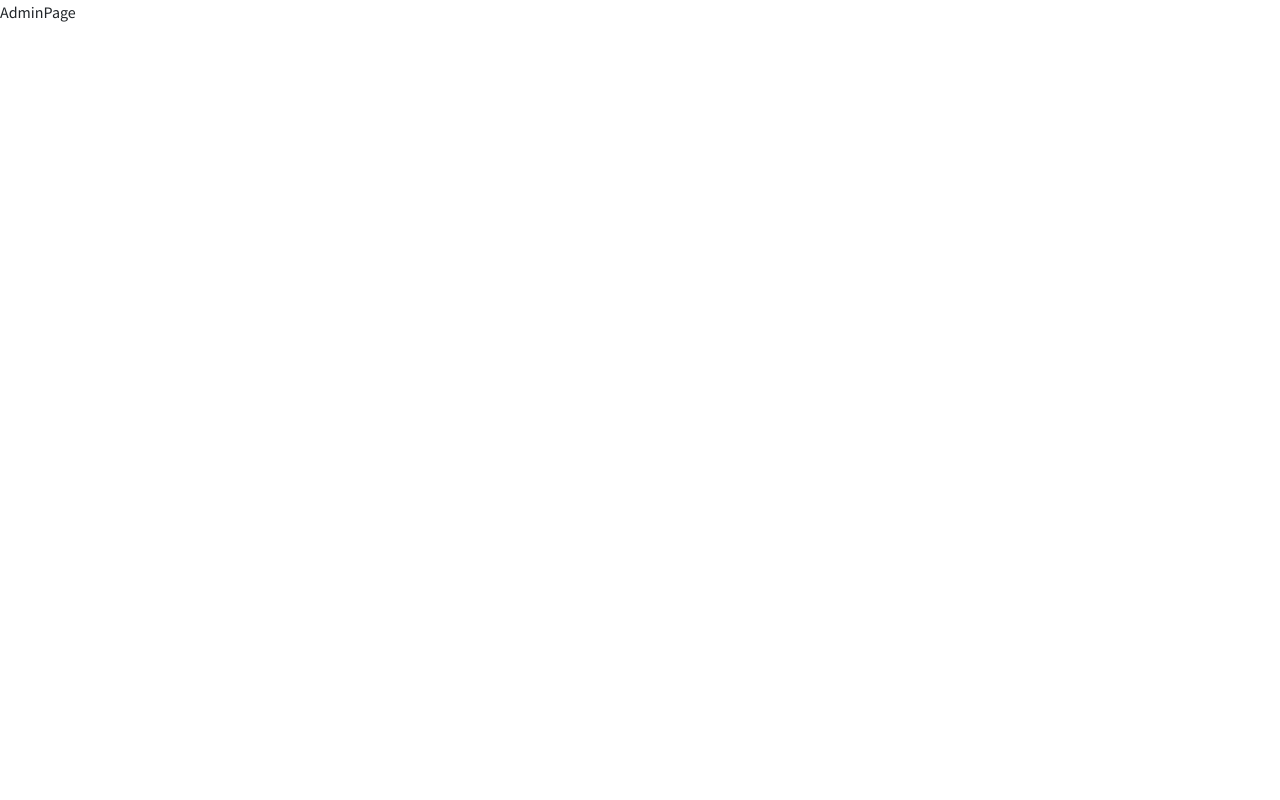
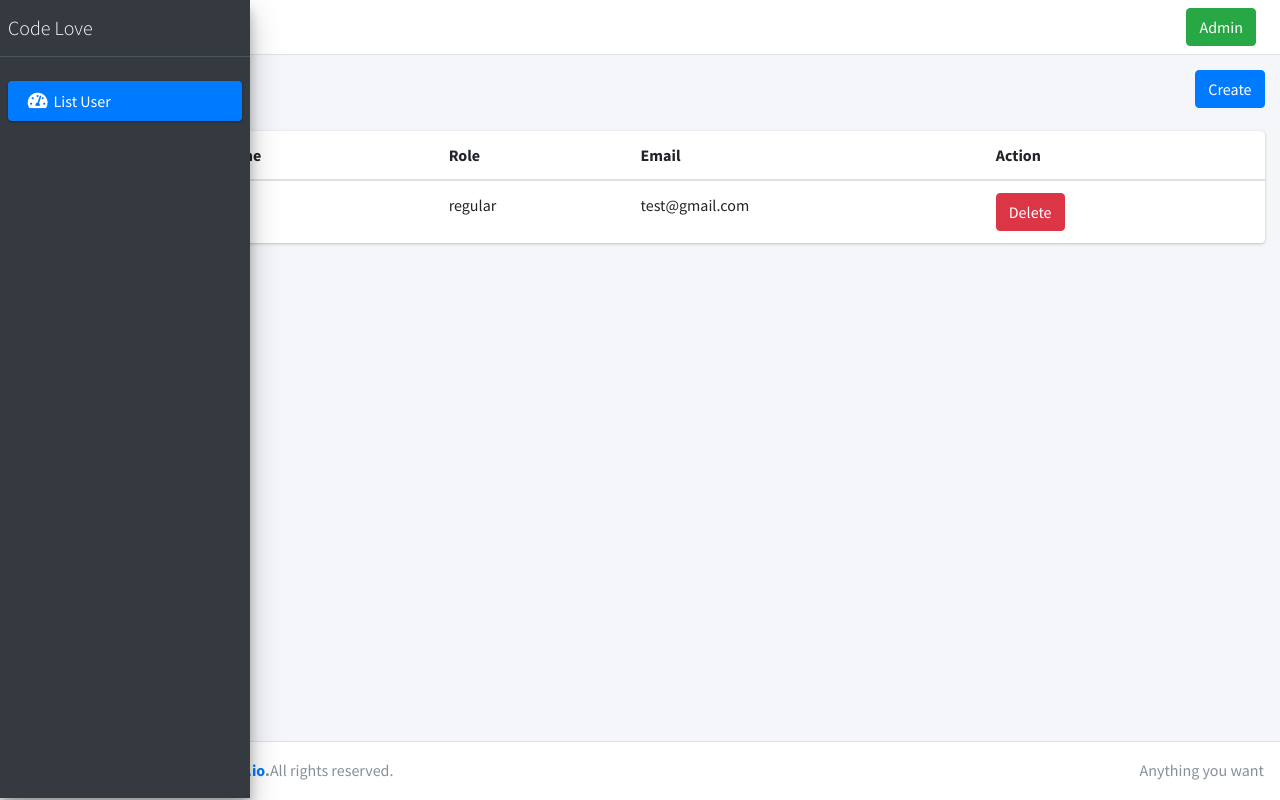
Before and after one commit to dovietduc/client_redux_auth_demo, a React (Create React App) app: page /admin in a window 1280 px wide. Built offline with nearby package versions, Linux system fonts and the light colour scheme.

Commit message:
layout admin

```diff
--- /dev/null
+++ b/src/components/common/AsideComponent.js
@@ -0,0 +1,33 @@
+import React from 'react';
+
+function AsideComponent() {
+    return (
+        <aside className="main-sidebar sidebar-dark-primary elevation-4">
+            <a href="https://github.com" className="brand-link">
+                <span className="brand-text font-weight-light">Code Love</span>
+            </a>
+            <div className="sidebar">
+                <nav className="mt-4">
+                    <ul
+                        className="nav nav-pills nav-sidebar flex-column"
+                        data-widget="treeview"
+                        role="menu"
+                        data-accordion="false"
+                    >
+                        <li className="nav-item menu-open">
+                            <a
+                                href="https://github.com"
+                                className="nav-link active"
+                            >
+                                <i className="nav-icon fas fa-tachometer-alt"></i>
+                                <p>List User</p>
+                            </a>
+                        </li>
+                    </ul>
+                </nav>
+            </div>
+        </aside>
+    );
+}
+
+export default AsideComponent;
--- /dev/null
+++ b/src/components/common/FooterComponent.js
@@ -0,0 +1,18 @@
+import React from 'react';
+
+function FooterComponent() {
+    return (
+        <footer className="main-footer">
+            <div className="float-right d-none d-sm-inline">
+                Anything you want
+            </div>
+            <strong>
+                Copyright © 2014-2021
+                <a href="https://adminlte.io">AdminLTE.io</a>.
+            </strong>
+            All rights reserved.
+        </footer>
+    );
+}
+
+export default FooterComponent;
--- /dev/null
+++ b/src/components/common/NavComponent.js
@@ -0,0 +1,22 @@
+import React from 'react';
+
+function NavComponent() {
+    return (
+        <nav className="main-header navbar navbar-expand navbar-white navbar-light">
+            <ul className="navbar-nav">
+                <li className="nav-item d-none d-sm-inline-block">
+                    <button type="button" className="btn btn-primary">
+                        Logout
+                    </button>
+                </li>
+            </ul>
+            <ul className="navbar-nav ml-auto">
+                <li className="nav-item mr-3">
+                    <a className="btn btn-success">Admin</a>
+                </li>
+            </ul>
+        </nav>
+    );
+}
+
+export default NavComponent;
--- /dev/null
+++ b/src/layouts/AdminLayout.js
@@ -0,0 +1,20 @@
+import React from 'react';
+import NavComponent from '../components/common/NavComponent';
+import AsideComponent from '../components/common/AsideComponent';
+import FooterComponent from '../components/common/FooterComponent';
+
+function AdminLayout(props) {
+    console.log(props);
+    return (
+        <div className="wrapper">
+
+            <NavComponent/>
+            <AsideComponent/>
+                { props.children }
+            <FooterComponent/>
+
+        </div>
+    );
+}
+
+export default AdminLayout;
--- a/src/pages/AdminPage.js
+++ b/src/pages/AdminPage.js
@@ -1,9 +1,70 @@
-import React from 'react'
+import React from 'react';
+import AdminLayout from '../layouts/AdminLayout';
 
 function AdminPage() {
-  return (
-    <div>AdminPage</div>
-  )
+    return (
+        <AdminLayout>
+            <div className="content-wrapper">
+                <div className="content-header">
+                    <div className="container-fluid">
+                        <div className="row mb-2">
+                            <div className="col-sm-6">
+                                <h1 className="m-0">List User</h1>
+                            </div>
+                            <div className="col-sm-6">
+                                <ol className="breadcrumb float-sm-right">
+                                    <li className="breadcrumb-item">
+                                        <a
+                                            className="btn btn-primary"
+                                            href="/admin/user/create"
+                                        >
+                                            Create
+                                        </a>
+                                    </li>
+                                </ol>
+                            </div>
+                        </div>
+                    </div>
+                </div>
+                <div className="content">
+                    <div className="container-fluid">
+                        <div className="row">
+                            <div className="col-12">
+                                <div className="card">
+                                    <div className="card-body table-responsive p-0">
+                                        <table className="table table-hover text-nowrap">
+                                            <thead>
+                                                <tr>
+                                                    <th>ID</th>
+                                                    <th>UserName</th>
+                                                    <th>Role</th>
+                                                    <th>Email</th>
+                                                    <th>Action</th>
+                                                </tr>
+                                            </thead>
+                                            <tbody>
+                                                <tr>
+                                                    <td>183</td>
+                                                    <td>test</td>
+                                                    <td>regular</td>
+                                                    <td>test@gmail.com</td>
+                                                    <td>
+                                                        <button className="btn btn-danger">
+                                                            Delete
+                                                        </button>
+                                                    </td>
+                                                </tr>
+                                            </tbody>
+                                        </table>
+                                    </div>
+                                </div>
+                            </div>
+                        </div>
+                    </div>
+                </div>
+            </div>
+        </AdminLayout>
+    );
 }
 
-export default AdminPage
+export default AdminPage;
```
